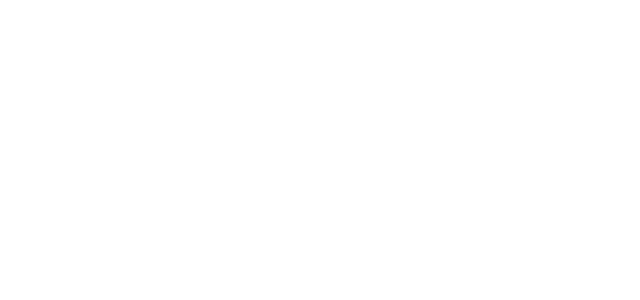
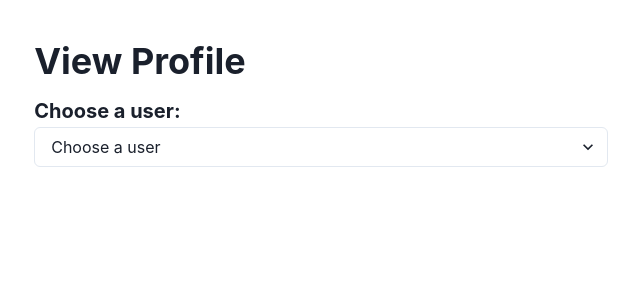
Before and after one commit to hectorlopezv/recoil-first-steps, a React (Create React App) app: page /examples/async in a window 1280 px wide. Before the commit this address had no page. Shown: the top 300 px of the page, without its empty margins (319-959 px from the left). Built offline with nearby package versions, Linux system fonts and the light colour scheme.

Commit message:
data fetching in recoil with recoil, and redux or react state

```diff
--- a/package.json
+++ b/package.json
@@ -13,6 +13,7 @@
     "@types/node": "^16.11.13",
     "@types/react": "^17.0.37",
     "@types/react-dom": "^17.0.11",
+    "axios": "^0.24.0",
     "framer-motion": "^4.1.17",
     "immer": "^9.0.7",
     "lodash": "^4.17.21",
--- /dev/null
+++ b/src/examples/Async.tsx
@@ -0,0 +1,104 @@
+import { Container, Heading, Text } from "@chakra-ui/layout";
+import { Select } from "@chakra-ui/select";
+import axios from "axios";
+import { Suspense, useState } from "react";
+import {
+  atom,
+  useRecoilState,
+  selector,
+  useRecoilValue,
+  selectorFamily,
+} from "recoil";
+
+interface response {
+  id: number;
+  name: string;
+  username: string;
+  email: string;
+  address: {
+    street: string;
+    suite: string;
+    city: string;
+    zipcode: string;
+    geo: {
+      lat: string;
+      lng: string;
+    };
+  };
+  phone: string;
+  website: string;
+  company: {
+    name: string;
+    catchPhrase: string;
+    bs: string;
+  };
+}
+export const endPoint = (userId: number) =>
+  `https://jsonplaceholder.typicode.com/users/${userId}`;
+
+const userstate = selectorFamily({
+  key: "userdata",
+  get:
+    (userId: number) =>
+    async ({}) => {
+      //caching selectors responses! with async
+      //no refetching
+      //async selector makes the component suspense
+      const userData = await axios.get<response>(endPoint(userId));
+      return userData;
+    },
+});
+export const Async = () => {
+  const [userId, setUserId] = useState<undefined | number>(undefined);
+
+  return (
+    <Container py={10}>
+      <Heading as="h1" mb={4}>
+        View Profile
+      </Heading>
+      <Heading as="h2" size="md" mb={1}>
+        Choose a user:
+      </Heading>
+      <Select
+        placeholder="Choose a user"
+        mb={4}
+        value={userId}
+        onChange={(event) => {
+          const value = event.target.value;
+          setUserId(value ? parseInt(value) : undefined);
+        }}
+      >
+        <option value="1">User 1</option>
+        <option value="2">User 2</option>
+        <option value="3">User 3</option>
+      </Select>
+      {userId !== undefined && (
+        <Suspense fallback={<div>...Loading 2</div>}>
+          <UserData userId={userId} />
+        </Suspense>
+      )}
+    </Container>
+  );
+};
+
+const UserData = ({ userId }: { userId: number }) => {
+  const user = useRecoilValue(userstate(userId));
+
+  return (
+    <>
+      {userId !== undefined && user !== undefined && (
+        <div>
+          <Heading as="h2" size="md" mb={1}>
+            User data:
+          </Heading>
+          <Text>
+            <b>Name:</b> {user?.data.name}
+          </Text>
+          <Text>
+            <b>Phone:</b> {user?.data.phone}
+          </Text>
+        </div>
+      )}
+    </>
+  );
+};
--- a/src/index.tsx
+++ b/src/index.tsx
@@ -1,4 +1,4 @@
-import React from "react";
+import React, { Suspense } from "react";
 import ReactDOM from "react-dom";
 import "./index.css";
 import Canvas from "./Canvas";
@@ -7,6 +7,7 @@ import { BrowserRouter, Routes, Route } from "react-router-dom";
 import { RecoilRoot } from "recoil";
 import { Atoms } from "./examples/Atoms";
 import { Selectors } from "./examples/Selectors";
+import { Async } from "./examples/Async";
 
 ReactDOM.render(
   <React.StrictMode>
@@ -17,6 +18,7 @@ ReactDOM.render(
             <Route path="/" element={<Canvas />} />
             <Route path="/examples/atoms" element={<Atoms />} />
             <Route path="/examples/selectors" element={<Selectors />} />
+            <Route path="/examples/async" element={<Async />} />
           </Routes>
         </BrowserRouter>
       </ChakraProvider>
```
Also changed, not shown: 1 other file (tests, documents, lock files or other folders).
